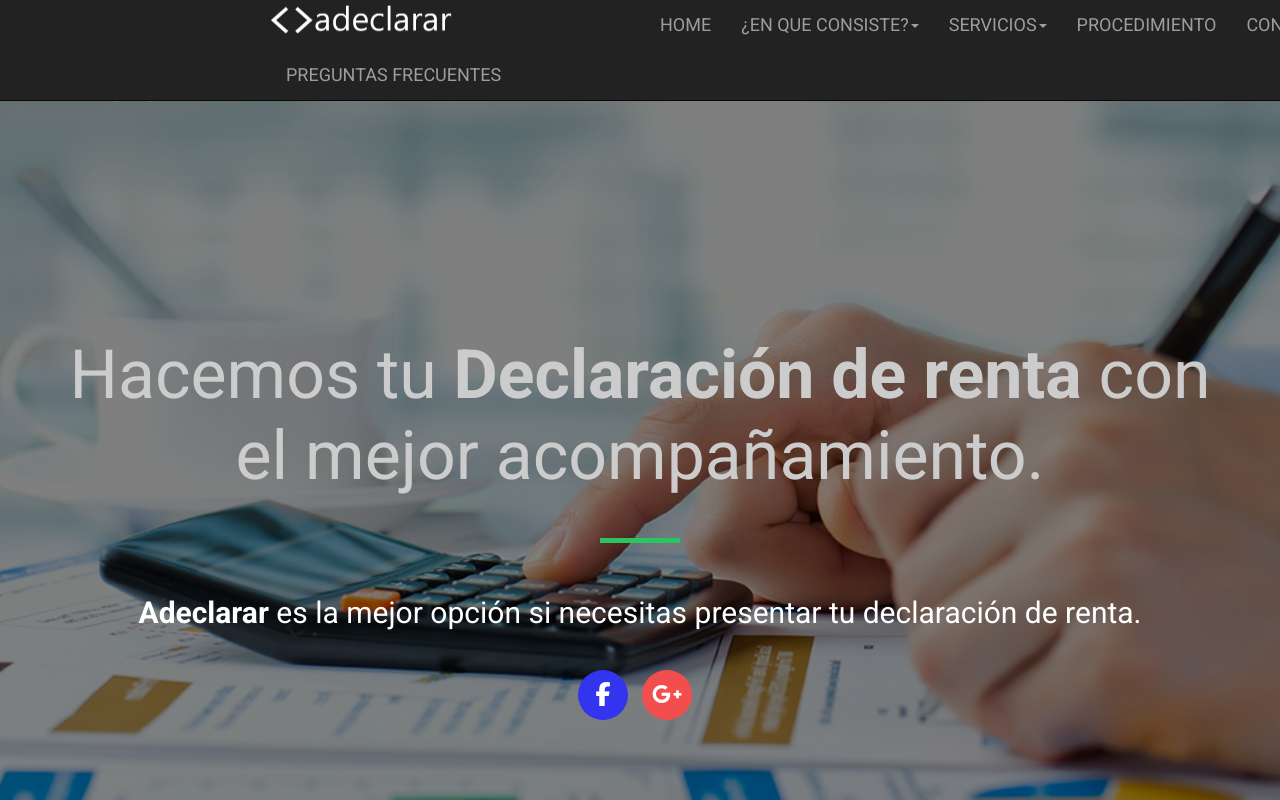
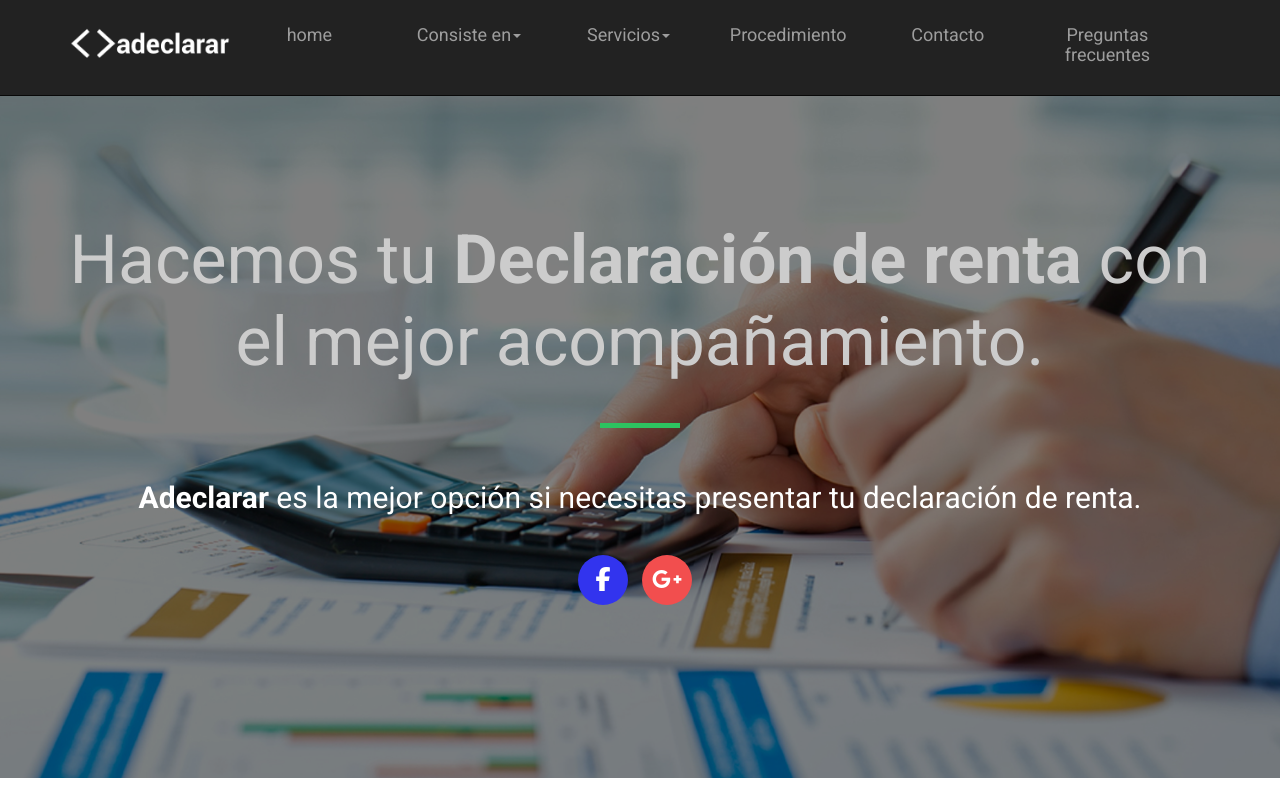
Before and after one commit to mortizs1/adeclarar.com, a plain HTML site: page index.html in a window 1280 px wide. Shown: the top 800 px of the page. Drawn offline with nearby package versions, Linux system fonts and the light colour scheme.

Commit message:
Solucionado nav

```diff
--- a/css/style.css
+++ b/css/style.css
@@ -18,8 +18,27 @@ html{
   background-color: rgba(#2d504f, 1) !important;
   border-color: none !important;
   position: fixed;
-  padding-left: 20%;
 }
+
+
+.container .menuu li {
+  width: 14%;
+  text-align: center;
+  display: inline-block;
+  margin-top: 10px;
+
+}
+
+.navbar-inverse{
+  height: 12% !important;
+}
+
+.container #logo img{
+  width:100%;
+  margin-top: 15px;
+  he
+}
+
 
 .container img{
   width: 50%;
--- a/index.html
+++ b/index.html
@@ -14,36 +14,40 @@
     <div class="home-wrapper">
       <header>
         <div class="container">
-          <img src="images/adeclararlogo.png" alt="logo adeclarar">
-
+          <div class="menuu">
             <nav class="navbar navbar-inverse navbar-fixed-top"> <!--menu-->
               <div class="container">
                 <ul class="nav navbar-nav">
-                  <li><img src="images/adeclararlogo.png" alt="logo adeclarar"></li>
-                  <li><a href="#home">HOME</a></li>
+                  <li id="logo"><img src="images/hola.png" alt="logo adeclarar"></li>
+                  <li><a href="#home">home</a></li>
                   <li class="dropdown">
-                    <a class="dropdown-toggle" data-toggle="dropdown" href="#">¿EN QUE CONSISTE?<span class="caret"></span></a>
+                    <a class="dropdown-toggle" data-toggle="dropdown" href="#">Consiste en<span class="caret"></span></a>
                     <ul class="dropdown-menu">
+                      <div class="submenu">
                         <li><a href="#requsitos">Requesitos para estar obligado a declarar</a></li>
                         <li><a href="#calendario">Calendario de vencimientos</a></li>
                         <li><a href="#documentos">Documentos necesarios</a></li>
                         <li><a href="#instructivo">Instrucctivo</a></li>
+                      </div>
                     </ul>
                   </li>
                   <li class="dropdown">
-                    <a class="dropdown-toggle" data-toggle="dropdown" href="#">SERVICIOS<span class="caret"></span></a>
+                    <a class="dropdown-toggle" data-toggle="dropdown" href="#">Servicios<span class="caret"></span></a>
                     <ul class="dropdown-menu">
+                      <div  class="submenu">
                         <li><a href="#asesoria">Asesoria y elaboración de la declaración de renta</a></li>
                         <li><a href="#atencion">Atención de requerimientos DIAN</a></li>
                         <li><a href="#reclamacion">Reclamación de saldos a favor DIAN</a></li>
+                      </div>
                     </ul>
                   </li>
-                  <li><a href="#procedimiento">PROCEDIMIENTO</a></li>
-                  <li><a href="#contacto">CONTACTO</a></li>
-                  <li><a href="#preguntas">PREGUNTAS FRECUENTES</a></li>
+                  <li><a href="#procedimiento">Procedimiento</a></li>
+                  <li><a href="#contacto">Contacto</a></li>
+                  <li><a href="#preguntas">Preguntas frecuentes</a></li>
                 </ul>
               </div>
             </nav>
+          </div>
         </div>
       </header>
 
@@ -299,6 +303,7 @@
               <div class="row">
                 <div class="col-sm-12">
                   <p>Personas naturales.</p>
+                  <div class="necesario">
                     <ol>
                      <li>Inscripción en el RUT (Registro Único Tributario) en la Dian, sin este no es posible presentar la declaración de Renta.</li>
                      <li>Copia del certificado de ingresos y retenciones, expedido por la empresa donde labora, con corte al 31 de diciembre del 2015.</li>
@@ -320,6 +325,7 @@
                      <li>Si compró o vendió durante el año, algún tipo de inmueble o activo fijo, indique el tipo y valor del negocio, y la retención en la fuente practicada.</li>
                      <li>Si realizó donaciones, especificarlas.</li>
                     </ol>
+                  </div>
                    <br>
                    <p>Recordar que el impuesto de ganancia ocasional para personas naturales es del 10% (Art 107). Y muy seguramente usted seguirá siendo sujeto de declaración por los años siguientes.
                    Una vez realizada la declaración de renta, se entregan 2 ejemplares, se firman y se presentan en cualquier entidad financiera conjuntamente con el RUT y el valor a pagar si hay lugar a ello.</p>
```
Also changed, not shown: images/hola.png (added). Lines whose indentation alone changed are shown as unchanged.
